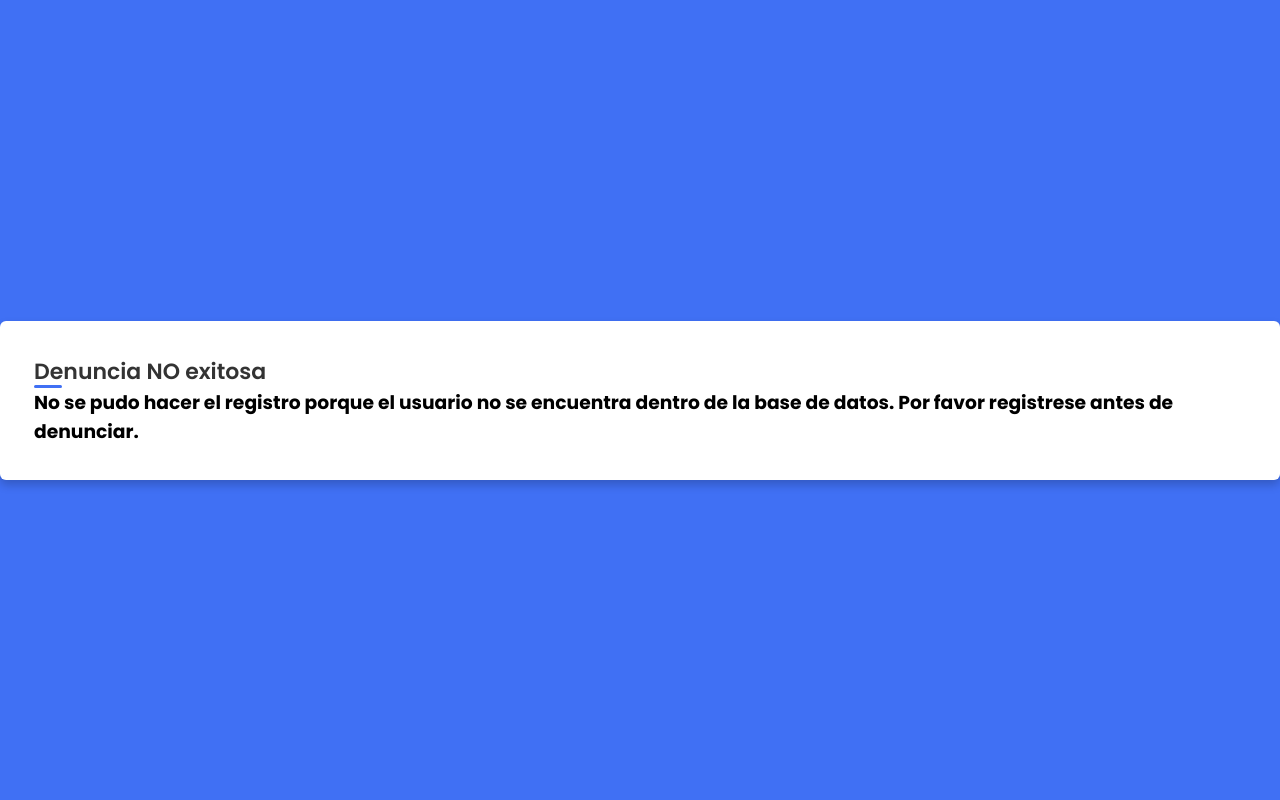
After one commit to SakiJan24/CDIO_PROJECT, a PHP site: page /fallo.php in a window 1280 px wide. The commit adds this page. Run offline with PHP 8.4, Linux system fonts and the light colour scheme.

Commit message:
corrected the denuncia php exception when the id is not in the database

```diff
--- a/denuncia.php
+++ b/denuncia.php
@@ -70,8 +70,10 @@
 
             $sql1 = "SELECT user FROM users WHERE document_number = '{$cedula}'";
             $row = mysqli_query($conn, $sql1);
-            if(empty($sql1)) {
 
+            if(empty($row)) {
+                //echo "user not registered, please register before denouncing";
+                include("fallo.php");
             }
 
             else {
--- /dev/null
+++ b/fallo.php
@@ -0,0 +1,21 @@
+<!DOCTYPE html>
+<!-- Coding By CodingNepal - codingnepalweb.com -->
+<html lang="es" dir="ltr">
+<head>
+    <meta charset="UTF-8">
+    <meta name="viewport" content="width=device-width, initial-scale=1.0">
+    <title>Registration or Sign Up form in HTML CSS | CodingLab</title>
+    <style>
+        /* Your CSS code goes here */
+        <?php include("style.css"); ?>
+    </style>
+</head>
+<body>
+<div class="wrapper">
+    <h2>Denuncia NO exitosa</h2>
+    <h3> No se pudo hacer el registro porque el usuario no se encuentra dentro de la base de datos.
+        Por favor registrese antes de denunciar.
+    </h3>
+</div>
+</body>
+</html>
--- a/ricaurte.php
+++ b/ricaurte.php
@@ -14,7 +14,7 @@
 </header>
 <body>
 <div class="wrapper">
-    <h2>Registros</h2>
+    <h2>Denuncias</h2>
     <table>
         <tr>
             <th>Nombre</th>
```
